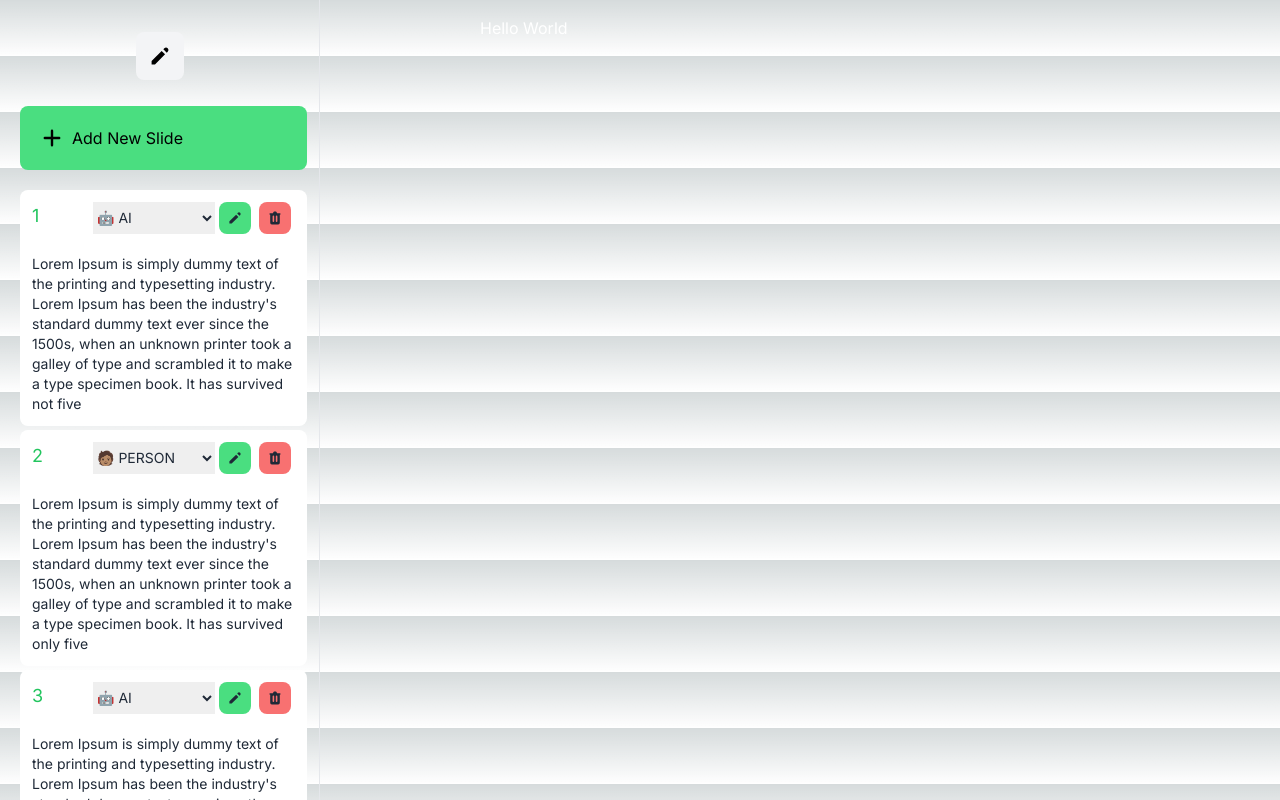
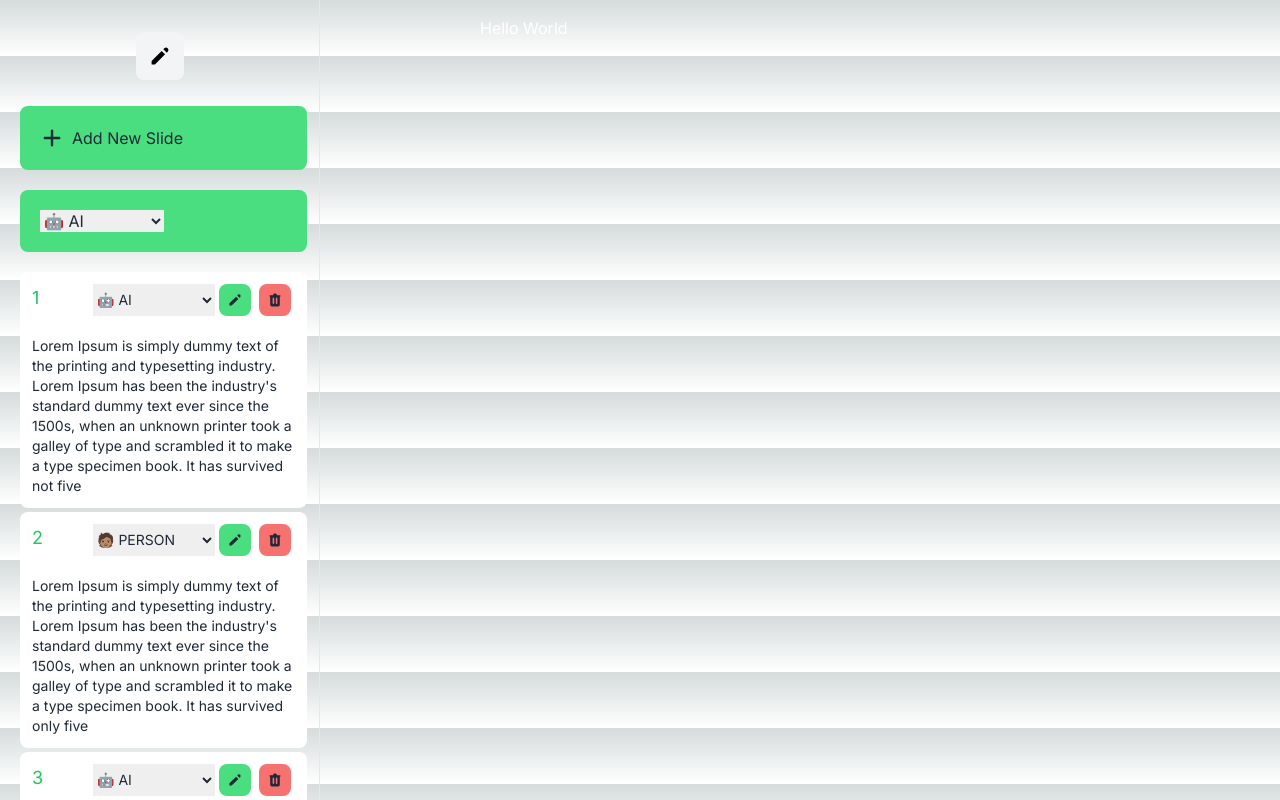
Before and after one commit to FelixWaweru/Copresenter, a Next.js app: page / in a window 1280 px wide. Built offline with nearby package versions, Linux system fonts and the light colour scheme.

Commit message:
feat: AI voice select

```diff
--- a/app/components/SideBar.tsx
+++ b/app/components/SideBar.tsx
@@ -112,9 +112,15 @@ const Sidebar = ({ children } : any) => {
                     {...provided.droppableProps}
                     ref={provided.innerRef}
                   >
-                    <div className='flex mb-5 m-1 p-5 w-full bg-green-400 hover:bg-green-500 rounded-lg' onClick={handleNewSlide}>
-                      <PlusIcon className="h-6 w-6 mr-2 text-primary"/>
+                    <div className='flex mb-5 m-1 p-5 w-full bg-green-400 hover:bg-green-500 rounded-lg text-gray-800' onClick={handleNewSlide}>
+                      <PlusIcon className="h-6 w-6 mr-2"/>
                       Add New Slide
+                    </div>
+                    <div className='flex mb-5 m-1 p-5 w-full bg-green-400 hover:bg-green-500 rounded-lg text-gray-800' onClick={handleNewSlide}>
+                      <select className='w-2/4' id="dropdown" value="AI Name">
+                        <option value="BOT">🤖 AI</option>
+                        <option value="PERSON">🧑🏽 PERSON</option>
+                      </select>
                     </div>
                     {itemList.map((item, index) => (
                       <Draggable key={item} draggableId={index.toString()} index={index}>
```
